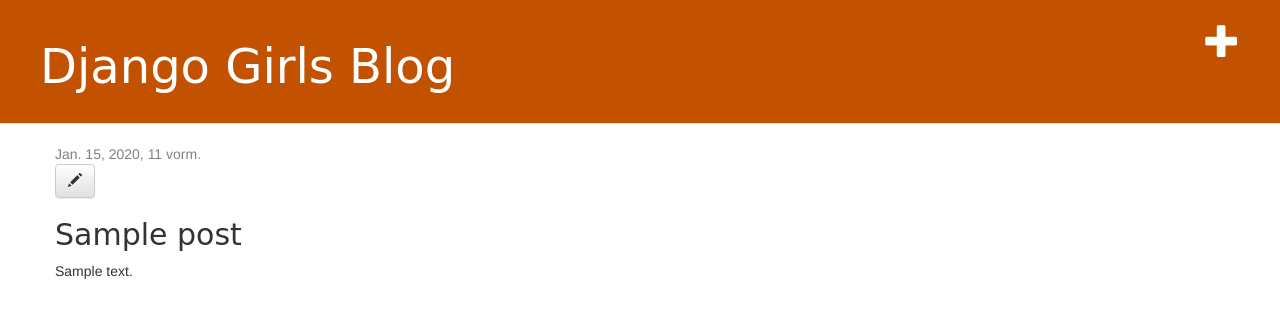
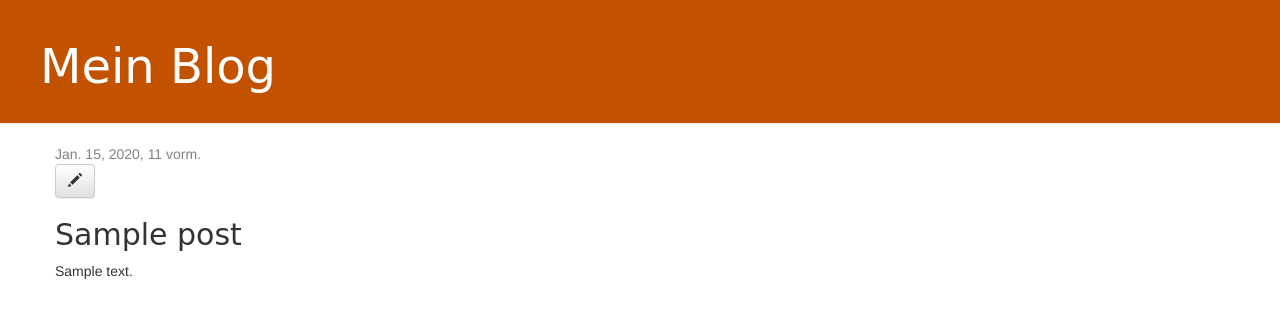
Before and after one commit to nicolasnazos/djangogirls, a Django app: page /post/1/ in a window 1280 px wide. Shown: the top 318 px of the page. Run offline with Django 3.2, Linux system fonts and the light colour scheme; tables that the repository leaves empty hold one stand-in row (values such as "Sample post"); some libraries are stand-ins or nearby versions.

Commit message:
small change in text

```diff
--- a/blog/templates/blog/base.html
+++ b/blog/templates/blog/base.html
@@ -12,8 +12,10 @@
     </head>
     <body>
         <div class="page-header">
-            <a href="{% url 'post_new' %}" class="top-menu"><span class="glyphicon glyphicon-plus"></span></a>
-            <h1><a href="/">Django Girls Blog</a></h1>
+            {% if user.is_authenticated %}
+                <a href="{% url 'post_new' %}" class="top-menu"><span class="glyphicon glyphicon-plus"></span></a>
+            {% endif %}
+            <h1><a href="/">Mein Blog</a></h1>
         </div>
 
         <div class="content container">
```
